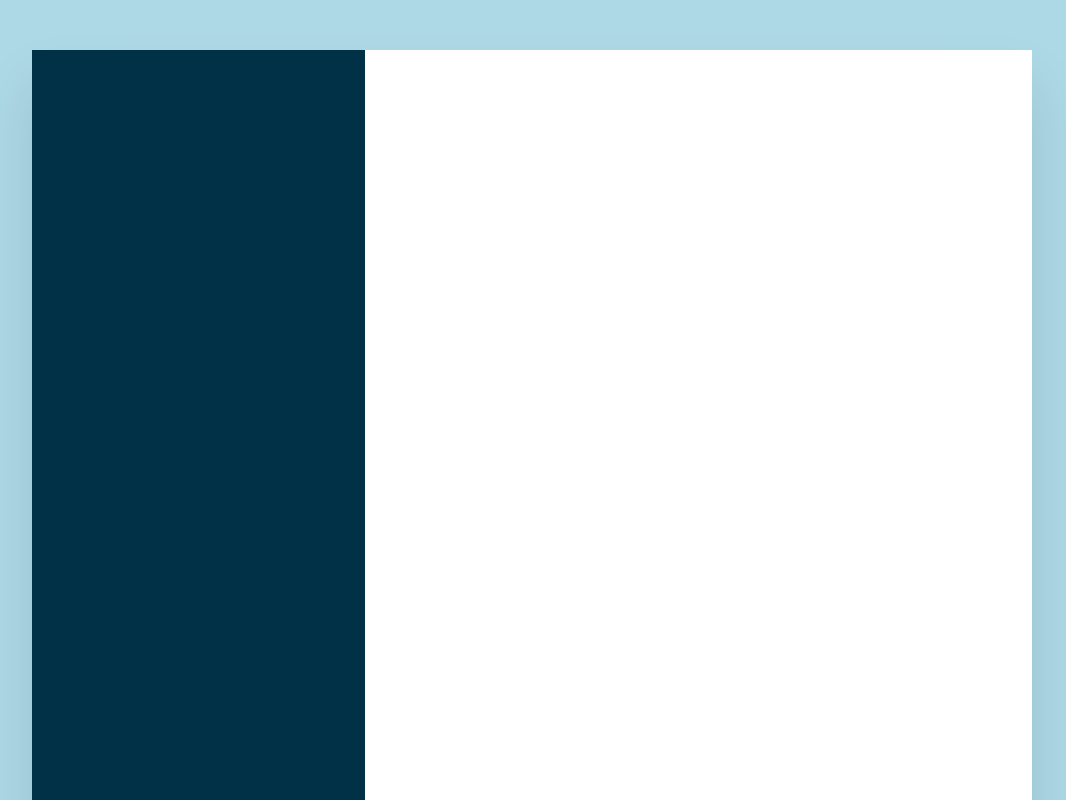
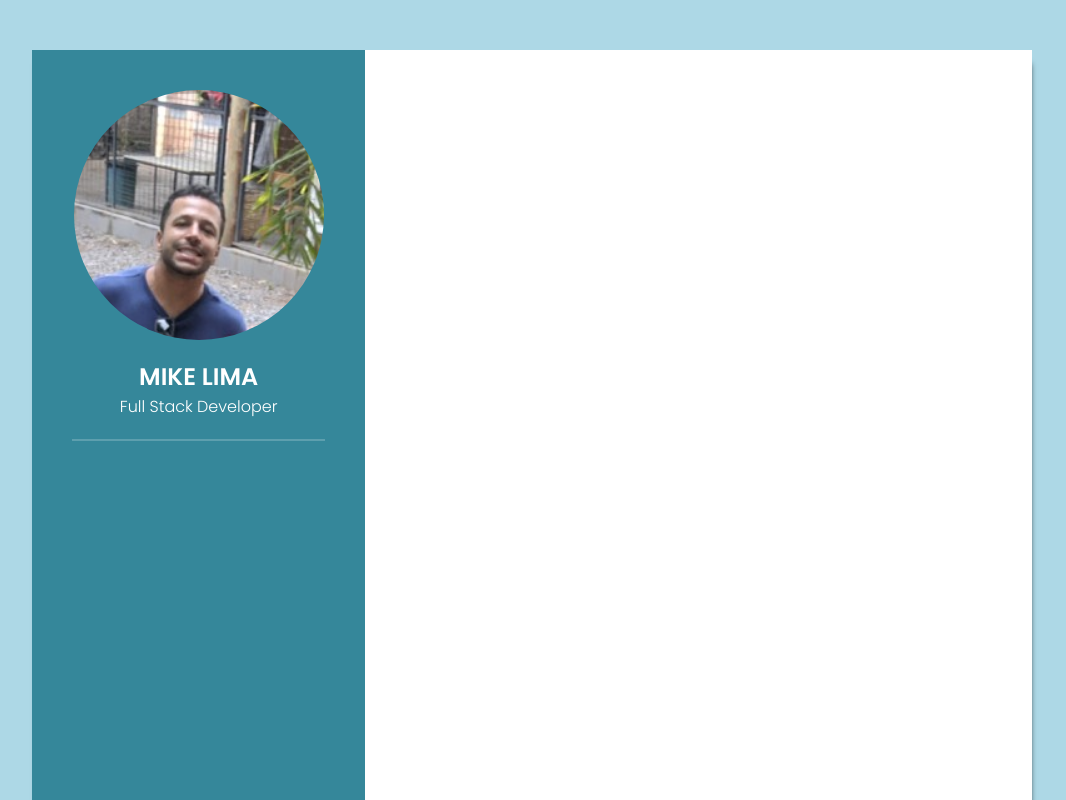
Before and after one commit to mikemajesty/myportifolio, a Vue app: page / in a window 1280 px wide. Shown: the top 800 px of the page, without its empty margins (108-1174 px from the left). Built offline with nearby package versions, Linux system fonts and the light colour scheme.

Commit message:
add base cv

```diff
--- a/src/App.vue
+++ b/src/App.vue
@@ -34,7 +34,7 @@ export default {
   background: #fff;
   display: grid;
   grid-template-columns: 1fr 2fr;
-  box-shadow: 0 35px 55px rgba(0,0,0,0.1);
+  box-shadow: 2px 10px 6px -4px black
 }
 body
 {
--- /dev/null
+++ b/src/components/ImgBox.vue
@@ -0,0 +1,51 @@
+<template>
+  <div class="imgBox">
+    <img src="../../public/img.jpeg">
+  </div>
+  <h2>Mike Lima</h2>
+  <span>Full Stack Developer</span>
+</template>
+
+<script>
+export default {
+  name: 'ImgBox'
+}
+</script>
+
+<style scoped>
+.imgBox
+{
+  position: relative;
+  width: 250px;
+  height: 250px;
+  border-radius: 50%;
+  overflow: hidden;
+}
+
+img {
+  position: absolute;
+  top: 0;
+  left: 0;
+  width: 100%;
+  height: 100%;
+  object-fit: cover;
+}
+
+h2 {
+  color: white;
+  font-size: 1.5em;
+  margin-top: 20px;
+  text-transform: uppercase;
+  text-align: center;
+  font-weight: 600;
+  line-height: 1.4em;
+}
+
+span {
+  font-size: 1em;
+  font-weight: 300;
+  color: white;
+}
+
+</style>
+// https://youtu.be/hnjHCmaUVPg
--- a/src/components/LeftSize.vue
+++ b/src/components/LeftSize.vue
@@ -1,11 +1,17 @@
 <template>
   <div class="left_side">
+    <ProfileText/>
   </div>
 </template>
 
 <script>
+import ProfileText from './ProfileText.vue';
+
 export default {
-  name: 'LeftSize'
+  name: 'LeftSize',
+  components: {
+    ProfileText
+  }
 }
 </script>
 
@@ -13,7 +19,7 @@ export default {
 .left_side
 {
   position: relative;
-  background: #003147;
+  background: #35879A;
   padding: 40px;
 }
 </style>
--- /dev/null
+++ b/src/components/ProfileText.vue
@@ -0,0 +1,27 @@
+<template>
+  <div class="profileText">
+    <ImgBox/>
+  </div>
+</template>
+
+<script>
+import ImgBox from './ImgBox.vue';
+export default {
+  name: 'ProfileText',
+  components: {
+    ImgBox
+  }
+}
+</script>
+
+<style scoped>
+.profileText
+{
+  position: relative;
+  display: flex;
+  flex-direction: column;
+  align-items: center;
+  padding-bottom: 20px;
+  border-bottom: 2px solid rgba(255, 255, 255, 0.2);
+}
+</style>
--- a/src/components/RightSize.vue
+++ b/src/components/RightSize.vue
@@ -13,7 +13,7 @@ export default {
 .right_side
 {
   position: relative;
-  background: #fff;
+  background: #FFFFFF;
   padding: 40px;
 }
 </style>
```
Also changed, not shown: public/img.jpeg (added), src/assets/logo.png (deleted).
